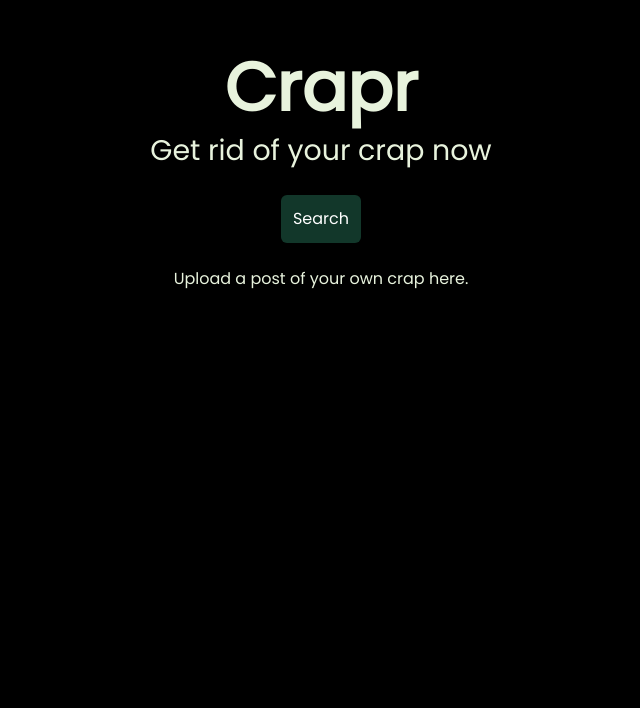
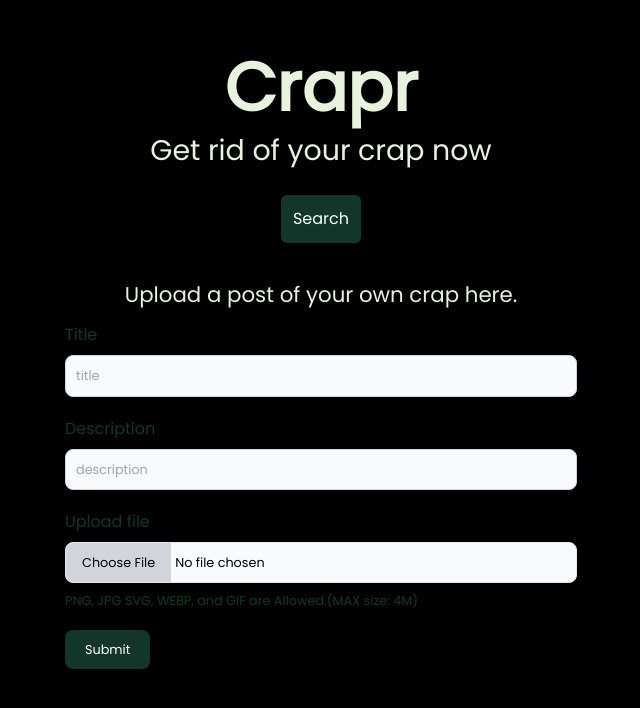
Before and after one commit to leslylulu/mad9022-crapr, a Next.js app: page /offer in a window 1280 px wide. Shown: the top 708 px of the page, without its empty margins (319-959 px from the left). Built offline with nearby package versions, Linux system fonts and the light colour scheme; no server answers.

Commit message:
offer page

```diff
--- a/app/actions.js
+++ b/app/actions.js
@@ -4,41 +4,50 @@ import { redirect } from 'next/navigation';
 import { revalidatePath } from 'next/cache';
 import { cookies } from 'next/headers';
 import { NextResponse } from 'next/server';
+const { NEXT_PAGE_URL } = process.env;
 
-export async function handelLogin(formData) {
+export async function handelLogin() {
 	'use server'
 	const { NEXT_API_URL } = process.env;
-	const redir = encodeURIComponent('http://localhost:3000/');
-	const url = `${NEXT_API_URL}/auth/google?redirect_url=${redir}`;
+	const redirectUrl = encodeURIComponent('http://localhost:3000/login');
+	const url = `${NEXT_API_URL}/auth/google?redirect_url=${redirectUrl}`;
 	redirect(url);
 }
 
+export async function createCrap(fd) {
+	'use server'
+	const title = fd.get('title');
+	const description = fd.get('description');
+	const file = fd.get('images');
+	console.log('fd =', title, description, file);
+	const response = await fetch(`${NEXT_PAGE_URL}/api/offer`, {
+		method: 'POST',
+		body: fd,
+	});
+}
 
-export async function login(token, url) {
+export async function login(response, token) {
 	//set the cookie
-	console.log('LOGIN SET', token);
 	const expires = new Date(Date.now() + 60 * 60 * 12); //30 seconds expiry for the token cookie
-	const newResponse = NextResponse.redirect(new URL('/', url).toString());
-	newResponse.cookies.set('token', token, {
+	await response.cookies.set('token', token, {
 		path: '/',
 		// secure: process.env.NODE_ENV === 'production',
-		// httpOnly: true,
+		httpOnly: false,
 		expires: expires,
 	});
-	return newResponse;
 }
 
 
 export async function logout() {
 	//clear the cookie
-	await cookies().delete('token');
+	// await cookies().delete('token');
 	// await cookies().set('token', '', { expires: new Date(0) });
 }
 
 export async function getSession() {
 	//get the cookie
 	const token = await cookies().get('token'); //token object
-	console.log('getSession token', token?.value);
+	console.log('getSession -', token?.value, token?.value ? 'has cookie token' : 'no cookie token');
 	if (!token) return null;
 	revalidatePath('/');
 	return token;
@@ -54,17 +63,17 @@ export async function updateSession(request) {
 	if (!token) return;
 	console.log('updateSession has token',);
 	// Refresh the session cookie so it doesn't expire
+	const expires = new Date(Date.now() + 60 * 60 * 12); //30 seconds
 	const resp = NextResponse.next();
-	const expires = new Date(Date.now() + 60 * 60 * 12); //30 seconds
-	resp.cookies.set({
-		name: 'token',
-		value: token,
-		httpOnly: true,
+	resp.cookies.set('token', token, {
+		path: '/',
+		httpOnly: false,
 		expires: expires,
 	});
 	return resp;
 }
 
+// home page redirect to crap page
 export async function handleSearch(formData) {
 	'use server'
 	console.log('handleSearch -', formData);
--- a/app/api/crap/route.js
+++ b/app/api/crap/route.js
@@ -1,15 +1,14 @@
-import { cookies } from 'next/headers';
+// import { cookies } from 'next/headers';
 import { getSession } from '@/app/actions';
 
 const { NEXT_API_URL } = process.env;
 
 export async function GET(request) {
-	'use server'
 	// TODO: this is not working
-	const cookieStore = cookies()
-	const token = cookieStore.get('token')?.value;
-	// const token = await getSession();
-
+	const token = await getSession();
+	// const cookieStore = cookies();
+	// const token = cookieStore.get('token')?.value;
+	// const apple = cookieStore.get('apple');
 	console.log('token 444 ==', token);
 	if (!token) {
 		return new Response(null, { status: 401 }) // User is not authenticated
@@ -24,7 +23,7 @@ export async function GET(request) {
 		method: 'GET',
 		headers: {
 			accept: 'application/json',
-			authorization: 'Bearer ' + token?.value,
+			authorization: 'Bearer ' + token,
 		},
 		next: { revalidate: 0 },
 	});
@@ -40,6 +39,7 @@ export async function GET(request) {
 			'content-type': 'application/json',
 			'access-control-allow-methods': 'GET,HEAD',
 			'access-control-allow-origin': '*',
+			'Access-Control-Allow-Headers': 'Content-Type, Authorization',
 		},
 		status: 200,
 	});
--- /dev/null
+++ b/app/api/offer/route.js
@@ -0,0 +1,42 @@
+import { cookies } from 'next/headers';
+import { getSession } from '@/app/actions';
+
+const { NEXT_API_URL } = process.env;
+
+export async function POST(request) {
+
+	const token = await getSession();
+
+	if (!token) {
+		return new Response(null, { status: 401 }) // User is not authenticated
+	}
+	const { latitude = 45.3499113, longitude = -75.7589776 } = request.geo;
+	let resp = await fetch(`${NEXT_API_URL}/api/crap`, {
+		method: 'POST',
+		headers: {
+			accept: 'application/json',
+			authorization: 'Bearer ' + token?.value,
+		},
+		next: { revalidate: 0 },
+		body: {
+			...request.body,
+			lat: latitude,
+			long: longitude,
+		},
+	});
+	if (!resp.ok) {
+		return new Response('Bad Stuff happened', {
+			status: 500,
+		});
+	}
+	const data = await resp.json();
+	return new Response(JSON.stringify(data), {
+		headers: {
+			'Set-Cookie': `token=${token.value}`,
+			'content-type': 'application/json',
+			'access-control-allow-methods': 'GET,HEAD',
+			'access-control-allow-origin': '*',
+		},
+		status: 200,
+	});
+}
--- a/app/crap/page.js
+++ b/app/crap/page.js
@@ -1,5 +1,5 @@
 // export const revalidate = false; // means cache forever
-export const revalidate = 0; // don't cache
+// export const revalidate = 0; // don't cache
 // export const revalidate = 60 * 10; // means cache for 10 mins
 
 import NavBar from '@/app/components/navbar';
@@ -11,7 +11,6 @@ export default async function Page({ params, searchParams }) {
 	const token = await getSession();
 	console.log('page token =', token);
 	const response = await fetch(`${NEXT_PAGE_URL}/api/crap?distance=${distance}${keyword ? '&keyword=' + keyword : ''}`);
-	// console.log('response =', response);
 
 	return (
 		<main className="flex min-h-screen flex-col items-center py-12">
--- /dev/null
+++ b/app/login/page.js
@@ -0,0 +1,7 @@
+import { redirect } from 'next/navigation';
+
+export default function Login() {
+	//redirecting from here back to the home page
+	//allows for the cookies to be set and read in the headers for the home page.
+	redirect('/');
+}
--- a/app/offer/page.js
+++ b/app/offer/page.js
@@ -3,7 +3,7 @@
 // export const revalidate = 60 * 10; // means cache for 10 mins
 
 import NavBar from '@/app/components/navbar';
-// import { getSession } from '@/app/actions';
+import { createCrap } from '@/app/actions';
 
 export default async function Page() {
   // let token = await getSession();
@@ -16,35 +16,32 @@ export default async function Page() {
         <NavBar />
       </header>
       <div className="w-full mt-6 px-12">
-        <h2 className="text-center">Upload a post of your own crap here.</h2>
-        {/* <form className="flex flex-col gap-3 items-start">
-          <label className="flex items-center">
-            <span className="w-52">Title:</span>
+        <h2 className="text-center my-3 text-lg">Upload a post of your own crap here.</h2>
+
+        <form className="max-w-lg mx-auto" action={createCrap}>
+          <div className="mb-5">
+            <label className="block mb-2 text-md font-medium text-primary-dark ">Title</label>
+            <input type="text" name="title" className="bg-gray-50 border border-gray-300 text-primary-dark text-sm rounded-lg focus:ring-blue-500 focus:border-blue-500 block w-full p-2.5" placeholder="title" required />
+          </div>
+          <div className="mb-5">
+            <label className="block mb-2 text-md font-medium text-primary-dark">Description</label>
             <input
-              className="bg-gray-50 border border-gray-300 text-gray-900 text-sm rounded-lg focus:ring-blue-500 focus:border-blue-500 block w-full p-2.5 bg-gray-700 border-gray-600 placeholder-gray-400 text-black focus:ring-blue-500 focus:border-blue-500"
-              type="text" name="title" placeholder='title' />
-          </label>
-          <label className="flex items-center">
-            <span className="w-52">Description:</span>
-            <input
-              className="bg-gray-50 border border-gray-300 text-gray-900 text-sm rounded-lg focus:ring-blue-500 focus:border-blue-500 block w-full p-2.5 bg-gray-700 border-gray-600 placeholder-gray-400 text-black focus:ring-blue-500 focus:border-blue-500"
-              type="text" name="description" placeholder='description' />
-          </label>
-          <div class="flex items-center justify-center w-full">
-            <label for="dropzone-file" class="flex flex-col items-center justify-center w-full h-64 border-2 border-gray-300 border-dashed rounded-lg cursor-pointer bg-gray-50 dark:hover:bg-bray-800 dark:bg-gray-700 hover:bg-gray-100 dark:border-gray-600 dark:hover:border-gray-500 dark:hover:bg-gray-600">
-              <div class="flex flex-col items-center justify-center pt-5 pb-6">
-                <svg class="w-8 h-8 mb-4 text-gray-500 dark:text-gray-400" aria-hidden="true" xmlns="http://www.w3.org/2000/svg" fill="none" viewBox="0 0 20 16">
-                  <path stroke="currentColor" stroke-linecap="round" stroke-linejoin="round" stroke-width="2" d="M13 13h3a3 3 0 0 0 0-6h-.025A5.56 5.56 0 0 0 16 6.5 5.5 5.5 0 0 0 5.207 5.021C5.137 5.017 5.071 5 5 5a4 4 0 0 0 0 8h2.167M10 15V6m0 0L8 8m2-2 2 2" />
-                </svg>
-                <p class="mb-2 text-sm text-gray-500 dark:text-gray-400"><span class="font-semibold">Click to upload</span> or drag and drop</p>
-                <p class="text-xs text-gray-500 dark:text-gray-400">SVG, PNG, JPG or GIF (MAX. 4M)</p>
-              </div>
-              <input id="dropzone-file" type="file" class="hidden" />
-            </label>
+              required
+              placeholder="description"
+              type="text"
+              name="description"
+              className="bg-gray-50 border border-gray-300 text-primary-dark text-sm rounded-lg focus:ring-blue-500 focus:border-blue-500 block w-full p-2.5 "
+            />
           </div>
-          <input type="submit" value="Submit" className="cursor-pointer focus:outline-none text-white bg-primary-dark hover:bg-primary focus:ring-4 focus:ring-primary font-medium rounded-lg text-sm px-5 py-2.5 me-2 mb-2 dark:bg-primary-dark dark:hover:bg-green-700 dark:focus:ring-green-800" />
-        </form> */}
+          <div className="max-w-lg mx-auto mb-5">
+            <label className="text-md text-primary-dark mb-2 block">Upload file</label>
+            <input name="images" type="file"
+              className="w-full text-black text-sm bg-gray-50 border file:cursor-pointer cursor-pointer file:border-0 file:py-2.5 file:px-4 file:bg-gray-300 file:hover:bg-gray-200 file:text-black rounded-lg" />
+            <p className="text-sm text-primary-dark mt-2">PNG, JPG SVG, WEBP, and GIF are Allowed.(MAX size: 4M)</p>
+          </div>
+          <button type="submit" className="text-white bg-primary-dark hover:bg-blue-800 focus:ring-4 focus:outline-none focus:ring-blue-300 font-medium rounded-lg text-sm w-full sm:w-auto px-5 py-2.5 text-center ">Submit</button>
+        </form>
       </div>
-    </main>
+    </main >
   );
 }
--- a/app/page.js
+++ b/app/page.js
@@ -1,4 +1,5 @@
-import Image from "next/image";
+// import { GetServerSideProps } from 'next';
+// import Image from "next/image";
 import NavBar from "@/app/components/navbar";
 import Login from "@/app/components/login";
 import { getSession, handleSearch } from '@/app/actions';
@@ -18,7 +19,7 @@ export default async function Home() {
           token?.value ? <div className="px-24">
             <form className="w-[1/2] mx-auto flex flex-col" action={handleSearch}>
               <div className="mb-6">
-                <label className="block mb-2 text-md font-medium text-primary-dark ">Search for some Crap:</label>
+                <label className="block mb-2 text-md font-medium text-primary-dark">Search for some Crap:</label>
                 <input placeholder="keyword" type="text" name="keyword" className="bg-white border border-primary-dark text-primary-dark text-sm rounded-lg focus:ring-blue-500 focus:border-blue-500 block w-full p-2.5" />
                 <p className="text-sm text-cyan-700">Leave form blank to match everything within the indicated distance.</p>
               </div>
```
Also changed, not shown: middleware.js (+23 -14 lines).
